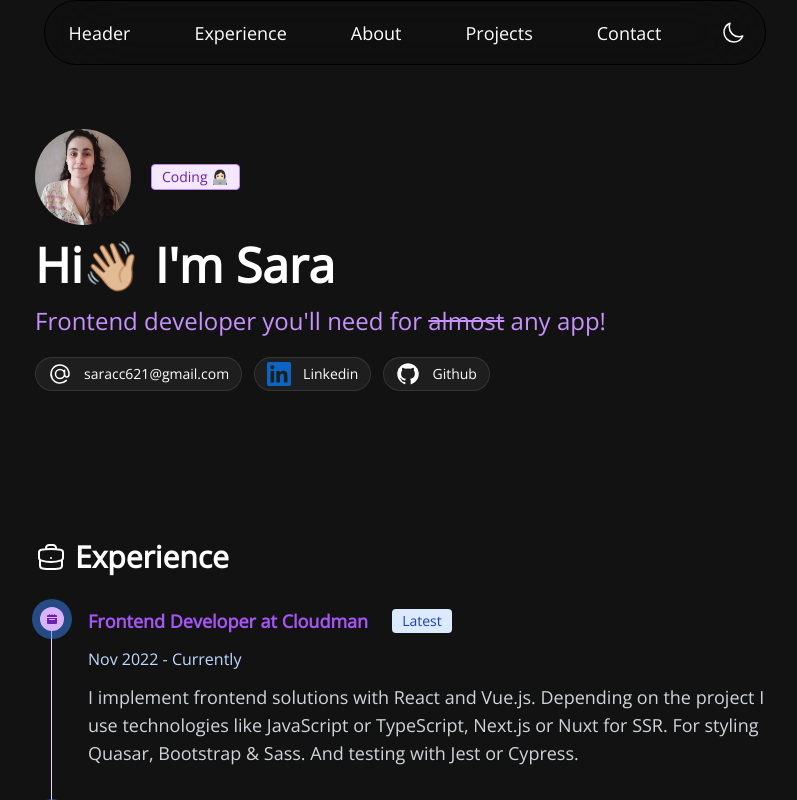
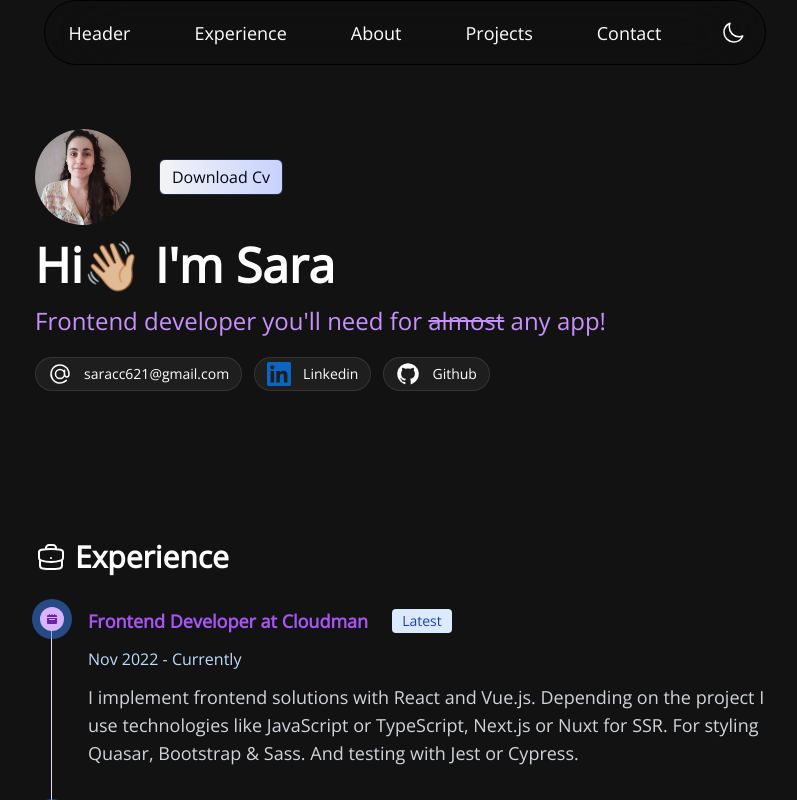
Before and after one commit to SaraCarreras/Portfolio, a React (Vite) app: page / in a window 1280 px wide. Shown: the top 800 px of the page, without its empty margins (235-1032 px from the left). Built offline with nearby package versions, Linux system fonts and the light colour scheme; a web font is replaced by a local one.

Commit message:
added button to download pdf

```diff
--- a/src/components/Header.tsx
+++ b/src/components/Header.tsx
@@ -5,17 +5,20 @@ import { SvgLinkedin } from "@/icons/SvgLinkedin";
 import { SvgEmail } from "@/icons/SvgEmail";
 import { BaseButton } from "./BaseButton";
 import { SectionContainer } from "./SectionContainer";
+import { HeroButton } from "./HeroButton";
+import cv from "@/assets/Sara_Carreras_frontend_dev.pdf";
 
 export function Header() {
   return (
     <SectionContainer id="header">
-      <div className="flex direction-row items-center gap-5">
+      <div className="flex direction-row items-center gap-7">
         <img
           src={photoSara}
           alt="Sara's face"
           className="rounded-full w-24 h-24 object-cover"
         />
-        <Badge>Coding 👩🏻‍💻</Badge>
+        {/* <Badge>Coding 👩🏻‍💻</Badge> */}
+        <HeroButton href={cv}>Download Cv</HeroButton>
       </div>
       <h1 className="flex text-3xl sm:text-5xl font-bold gap-x-4 py-4">
         Hi👋🏼 I'm Sara
--- /dev/null
+++ b/src/components/HeroButton.tsx
@@ -0,0 +1,19 @@
+import { LinkButtonProps } from "./LinkButton";
+
+export function HeroButton({ children, href }: LinkButtonProps) {
+  function handleClick() {
+    const link = document.createElement("a");
+    link.download = "Sara_Carreras_frontend_dev.pdf";
+    link.href = href;
+    link.click();
+  }
+
+  return (
+    <button
+      onClick={handleClick}
+      className="transition-background inline-flex h-9 items-center justify-center rounded-md border border-gray-800 bg-gradient-to-r from-gray-100 via-[#c7d2fe] to-[#8678f9] bg-[length:200%_200%] bg-[0%_0%] px-3 font-medium text-gray-950 duration-500 hover:bg-[100%_200%] focus:outline-none focus:ring-2 focus:ring-gray-400 focus:ring-offset-2 focus:ring-offset-gray-50"
+    >
+      {children}
+    </button>
+  );
+}
```
Also changed, not shown: 1 other file (tests, documents, lock files or other folders).
